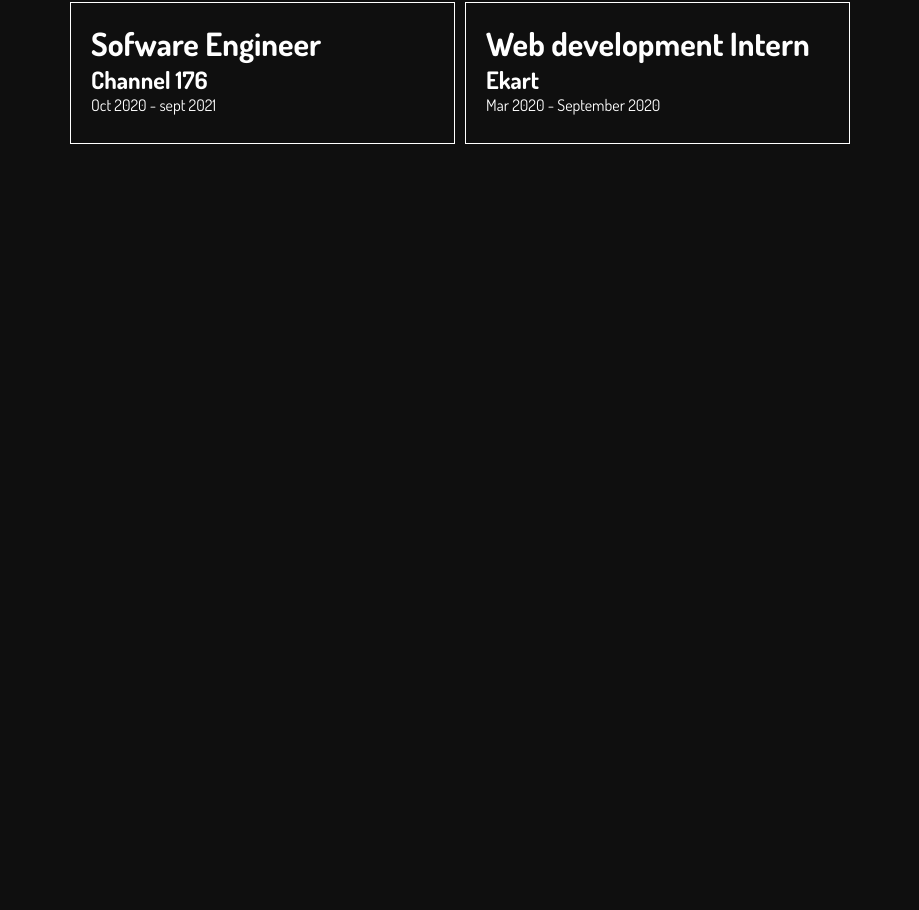
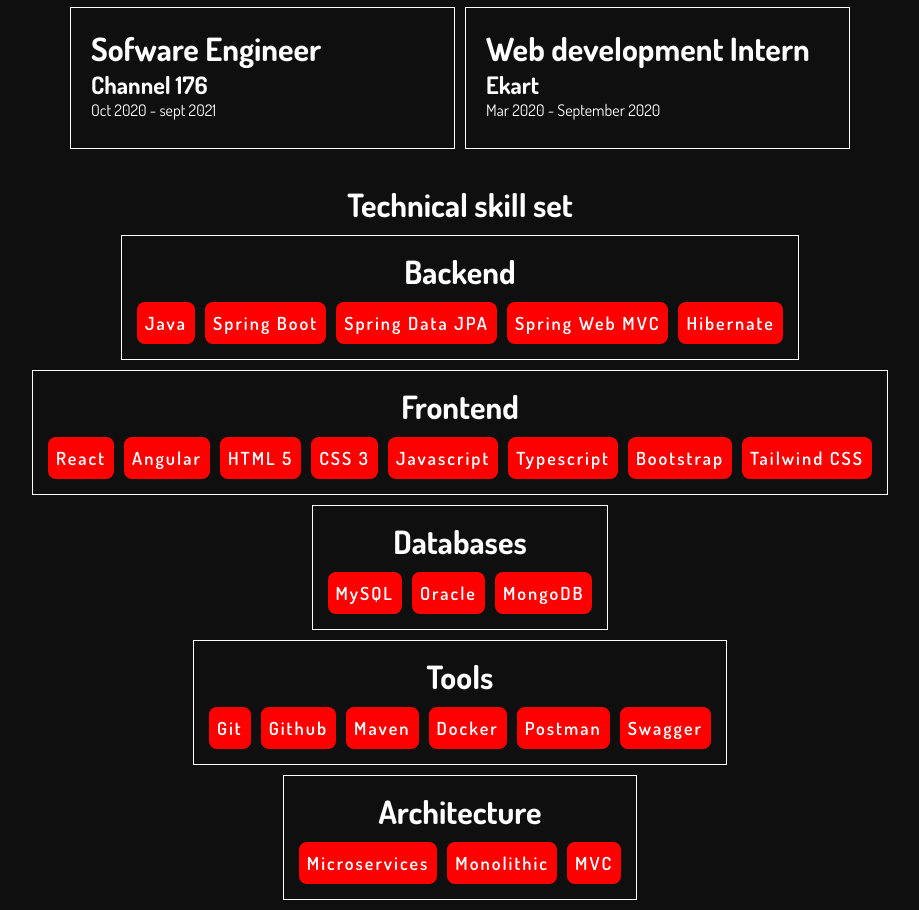
Before and after one commit to shivu1919/my-portfolio, a React (Vite) app: page /about in a window 1280 px wide. Shown: the part 807-1717 px from the top of the page, without its empty margins (180-1099 px from the left). Before the commit the page ends 951 px from the top, so only its background shows below. Built offline with nearby package versions, Linux system fonts and the light colour scheme.

Commit message:
90% completed

```diff
--- a/src/App.jsx
+++ b/src/App.jsx
@@ -3,6 +3,7 @@
 import Navbar from './Navbar'
 import Home from "./pages/Home"
 import About from "./pages/About"
+import Services from './pages/Services'
 
 function App() {
   return (
@@ -18,6 +19,7 @@
             <Routes>
                 <Route path='/' element={<Home/>}></Route>
                 <Route path='/about' element={<About/>}></Route>
+                <Route path="/services" element={<Services/>}></Route>
             </Routes>
         </BrowserRouter>
     </>
--- a/src/Navbar.css
+++ b/src/Navbar.css
@@ -36,16 +36,11 @@
     border-radius: 10px;
 }
 
-.link-tag:active{
-    background-color: rgba(255, 0, 0);
+a.active{
+     background-color: rgba(255, 0, 0);
+     color: white;
 }
 
-
-.link-tag:hover{
-    color:white;
-    background-color: rgba(255, 0, 0);
-    font-weight: 600;
-}
 
 
 @media screen and (max-width:750px){
--- a/src/Navbar.jsx
+++ b/src/Navbar.jsx
@@ -1,6 +1,6 @@
 import React, { useState } from 'react'
 import './Navbar.css'
-import { Link } from 'react-router-dom'
+import { Link, NavLink } from 'react-router-dom'
 
 const Navbar = () => {
   const [menuVisible, setMenuVisible] = useState(false)
@@ -13,10 +13,10 @@
     <div id="nav">
 
         <ul>
-          <li><Link className="link-tag" to="/" onClick={() => setMenuVisible(false)}>Home</Link></li>
-          <li><Link className="link-tag" to="/about" onClick={() => setMenuVisible(false)}>About</Link></li>
-          <li><Link className="link-tag" to="/services" onClick={() => setMenuVisible(false)}>Services</Link></li>
-          <li><Link className="link-tag" to="/contact" onClick={() => setMenuVisible(false)}>Contact</Link></li>
+          <li><NavLink className="link-tag" to="/" onClick={() => setMenuVisible(false)}>Home</NavLink></li>
+          <li><NavLink className="link-tag" to="/about" onClick={() => setMenuVisible(false)}>About</NavLink></li>
+          <li><NavLink className="link-tag" to="/services" onClick={() => setMenuVisible(false)}>Services</NavLink></li>
+          <li><NavLink className="link-tag" to="/contact" onClick={() => setMenuVisible(false)}>Contact</NavLink></li>
         </ul>
 
 
--- a/src/css/About.css
+++ b/src/css/About.css
@@ -4,7 +4,9 @@
     row-gap: 30px;
     align-items: center;
     justify-content: center;
-
+    padding-left: 2px;
+    padding-right: 2px;
+    padding-bottom: 10px;
 }
 
 #about-first{
@@ -21,6 +23,7 @@
     flex-direction: column;
     flex-wrap: wrap;
     align-items: center;
+    padding:5px;
     justify-content: center;
     column-gap: 70px;
     row-gap: 10px;
@@ -51,6 +54,44 @@
     border-radius: 50%;
 }
 
+#about-third{
+    display: flex;
+    flex-direction: column;
+    align-items: center;
+    justify-content: center;
+    row-gap: 10px;
+    column-gap: 10px;
+}
+
+#tech-stack-box{
+    color:white;
+    display: flex;
+    flex-direction: column;
+    flex-wrap: wrap;
+    row-gap: 10px;
+    column-gap: 10px;
+    align-items: center;
+    border: 0.8px solid white;
+    justify-content: center;
+    padding: 15px;
+}
+
+
+
+#tech-btn{
+    height: 42px;
+    width:fit-content;
+    padding: 8px;
+    font-size: 18px;
+    font-weight: 600;
+    letter-spacing: 2px;
+    border: none;
+    border-radius: 8px;
+    background-color: red;
+    color: white;
+    cursor: pointer;
+}
+
 
 @media screen and (max-width:750px) {
     #mypic2{
--- /dev/null
+++ b/src/css/Services.css
@@ -0,0 +1,51 @@
+#services-container{
+    display: flex;
+    padding: 2px;
+    row-gap: 10px;
+    column-gap: 10px;
+    align-items: center;
+    justify-content: center;
+}
+
+#services-first{
+    display: flex;
+    align-items: center;
+    justify-content: center;
+}
+
+#services-second{
+    display: flex;
+    padding: 2px;
+    align-items: center;
+    justify-content:center ;
+    row-gap: 10px;
+    column-gap: 10px;
+    flex-wrap: wrap;
+}
+
+.service{
+    width:300px;
+    height:300px;
+    border:0.8px solid white;
+    display: flex;
+    flex-direction: column;
+
+    row-gap: 20px;
+    color: white;
+    font-size: 20px;
+    align-items: center;
+    justify-content: space-around;
+    border-radius: 12px;
+}
+
+.service-btn{
+    height: 40px;
+    width: 90%;
+    background-color: red;
+    color: white;
+    border: none;
+    border-radius: 12px;
+    font-size: 20px;
+    font-weight: 700;
+    letter-spacing: 2px;
+}
--- a/src/pages/About.jsx
+++ b/src/pages/About.jsx
@@ -71,6 +71,69 @@
 
             </div>
 
+            <div id="about-third">
+                  <h1 style={{color:"white"}}>Technical skill set</h1>
+
+                  <div id="tech-stack-box">
+                      <h1>Backend</h1>
+                      <div style={{display:"flex",flexWrap:"wrap",alignItems:"center",justifyContent:"center",rowGap:"10px",columnGap:"10px"}}>
+                      <button id="tech-btn">Java</button>
+                      <button id="tech-btn">Spring Boot</button>
+                      <button id="tech-btn">Spring Data JPA</button>
+                      <button id="tech-btn">Spring Web MVC</button>
+                      <button id="tech-btn">Hibernate</button>
+                      </div>
+
+                  </div>
+
+                  <div id="tech-stack-box">
+                      <h1>Frontend</h1>
+                      <div style={{display:"flex",flexWrap:"wrap",alignItems:"center",justifyContent:"center",rowGap:"10px",columnGap:"10px"}}>
+                      <button id="tech-btn">React</button>
+                      <button id="tech-btn">Angular</button>
+                      <button id="tech-btn">HTML 5</button>
+                      <button id="tech-btn">CSS 3</button>
+                      <button id="tech-btn">Javascript</button>
+                      <button id="tech-btn">Typescript</button>
+                      <button id="tech-btn">Bootstrap</button>
+                      <button id="tech-btn">Tailwind CSS</button>
+                      </div>
+
+                  </div>
+
+                    <div id="tech-stack-box">
+                      <h1>Databases</h1>
+                      <div style={{display:"flex",flexWrap:"wrap",alignItems:"center",justifyContent:"center",rowGap:"10px",columnGap:"10px"}}>
+                      <button id="tech-btn">MySQL</button>
+                      <button id="tech-btn">Oracle</button>
+                      <button id="tech-btn">MongoDB</button>
+                      </div>
+
+                  </div>
+
+                  <div id="tech-stack-box">
+                      <h1>Tools</h1>
+                      <div style={{display:"flex",flexWrap:"wrap",alignItems:"center",justifyContent:"center",rowGap:"10px",columnGap:"10px"}}>
+                      <button id="tech-btn">Git</button>
+                      <button id="tech-btn">Github</button>
+                      <button id="tech-btn">Maven</button>
+                      <button id="tech-btn">Docker</button>
+                      <button id="tech-btn">Postman</button>
+                      <button id="tech-btn">Swagger</button>
+                      </div>
+
+                  </div>
+                  <div id="tech-stack-box">
+                      <h1>Architecture</h1>
+                      <div style={{display:"flex",flexWrap:"wrap",alignItems:"center",justifyContent:"center",rowGap:"10px",columnGap:"10px"}}>
+                      <button id="tech-btn">Microservices</button>
+                      <button id="tech-btn">Monolithic</button>
+                      <button id="tech-btn">MVC</button>
+                      </div>
+
+                  </div>
+            </div>
+
         </div>
     </>
   )
--- /dev/null
+++ b/src/pages/Services.jsx
@@ -0,0 +1,61 @@
+import React from 'react'
+import '../css/Services.css'
+
+function Services() {
+  return (
+    <>
+        <div className='services-container'>
+            <div id="services-first">
+                <p style={{color:"white", width:"70%",fontSize:"20px",textAlign:"justify"}}>I am a highly skilled and results-driven Full-Stack Software Developer with over 5 years of hands-on experience in designing, developing, and deploying scalable enterprise applications using modern technologies. Specialized in Java (Spring Boot, Hibernate) on the backend and React & Angular on the frontend, with solid proficiency in MySQL for relational database management.
+
+                In addition to development expertise, I offer corporate and technical training programs tailored to professionals and organizations aiming to build or upskill their development teams in cutting-edge technologies and best practices.</p>
+            </div>
+            <br/>
+            <br/>
+            <h1 style={{color:"white",letterSpacing:"2px",textAlign:"center"}}>Service Offerings</h1>
+            <br/>
+            <div id="services-second">
+                <div className="service">
+                  <button className='service-btn'>Web Development</button>
+                  <p style={{textAlign:"center",height:"40%"}}>Web development including personal portfolio, business, school and ecommerce website</p>
+                </div>
+
+                <div className="service">
+                  <button className='service-btn'>Mobile App Dev.</button>
+                  <p style={{textAlign:"center",height:"40%"}}>Offers service related to mobile app development using React Native</p>
+                </div>
+
+                <div className="service">
+                  <button className='service-btn'>Full Stack App dev.</button>
+                  <p style={{textAlign:"center",height:"40%"}}>End-to-end design and implementation of web apps using Java, Spring Boot, React/Angular, and MySQL.</p>
+                </div>
+
+                <div className="service">
+                  <button className='service-btn'>API Dev. & Integration</button>
+                  <p style={{textAlign:"center",height:"40%"}}>Secure and scalable REST API development with Swagger documentation.</p>
+                </div>
+
+                <div className="service">
+                  <button className='service-btn'>Database Design</button>
+                  <p style={{textAlign:"center",height:"40%"}}>Schema design, query tuning, normalization, and performance optimization in MySQL.</p>
+                </div>
+
+                <div className="service">
+                  <button className='service-btn'>Technical training</button>
+                  <p style={{textAlign:"center",height:"40%"}}>Role-based technical courses with live coding, assignments, and evaluation.</p>
+                </div>
+                <div className="service">
+                  <button className='service-btn'>Code Review</button>
+                  <p style={{textAlign:"center",height:"40%"}}>Review of existing codebases to improve performance, security, and maintainability.</p>
+                </div>
+                <div className="service">
+                  <button className='service-btn'>Personal mentorship</button>
+                  <p style={{textAlign:"center",height:"40%"}}>Provide one to one mentorship about personal and professional aspects.</p>
+                </div>
+            </div>
+        </div>
+    </>
+  )
+}
+
+export default Services
```
